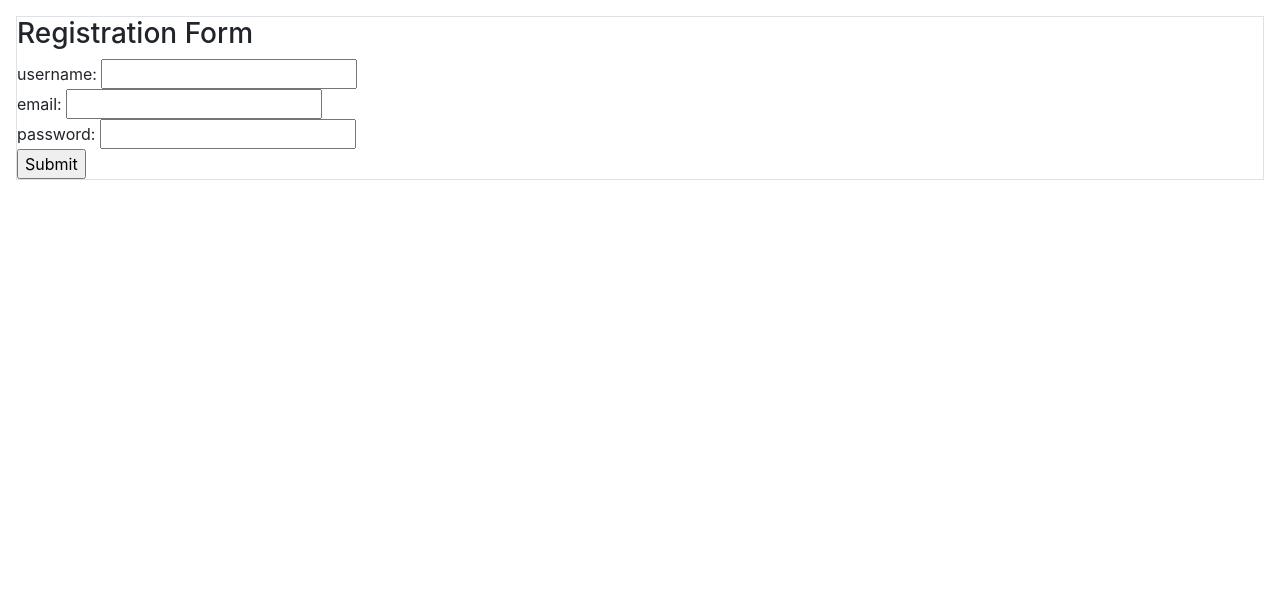
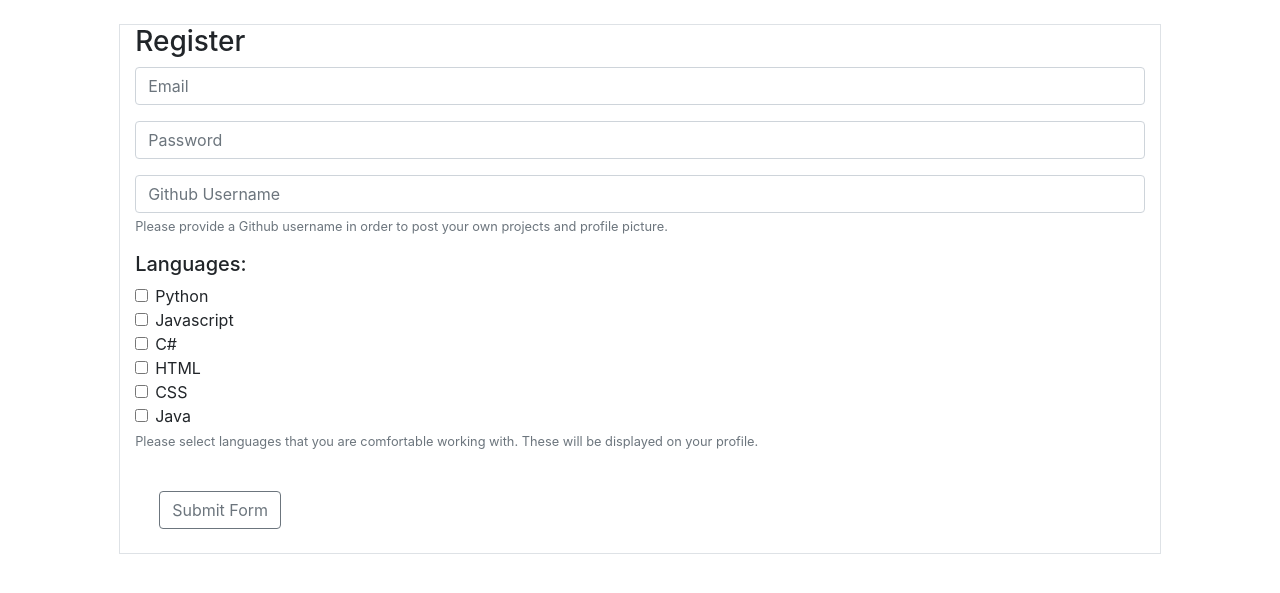
Before and after one commit to laynemag/LayrFIVE, a Node project: template views/registration.ejs in a window 1280 px wide. Shown: the part 48-641 px from the top of the page. Run offline with Node 20 templates, Linux system fonts and the light colour scheme; the template is opened without the code that fills it, so the values that code supplies are empty; some libraries are stand-ins or nearby versions.

Commit message:
registration and login forms updated

```diff
--- a/app.js
+++ b/app.js
@@ -1,22 +1,22 @@
 const express = require('express');
 const app = express();
-// const helmet = require('helmet');
-// app.use(express.urlencoded({extended: false}));
-// app.use(express.json());
-// const passport = require('passport');
+const helmet = require('helmet');
+app.use(express.urlencoded({extended: false}));
+app.use(express.json());
+const passport = require('passport');
 
-// require('./auth/passport-config')(passport);
-// var cookieSession = require('cookie-session');
-// app.use(cookieSession({
-//     name: 'session',
-//     keys: ['lsdjfs;ldjs;lkjdl;skdjf;lsdkjf'],
-//     maxAge: 14 * 24 * 60 * 60 * 1000
-// }))
+require('./auth/passport-config')(passport);
+var cookieSession = require('cookie-session');
+app.use(cookieSession({
+    name: 'session',
+    keys: ['lsdjfs;ldjs;lkjdl;skdjf;lsdkjf'],
+    maxAge: 14 * 24 * 60 * 60 * 1000
+}))
 //views
 app.set('view engine', 'ejs');
 //public folder
 app.use(express.static('public'));
-// app.use(helmet());
+app.use(helmet());
 // app.use(passport.initialize());
 // app.use(passport.session());
 //sub routes
--- a/package.json
+++ b/package.json
@@ -23,6 +23,7 @@
     "express": "^4.17.1",
     "helmet": "^4.4.1",
     "passport": "^0.4.1",
+    "passport-local": "^1.0.0",
     "pg": "^8.5.1",
     "pg-hstore": "^2.3.3",
     "sequelize": "^6.4.0"
--- a/routes/homepage.js
+++ b/routes/homepage.js
@@ -10,5 +10,4 @@ router.get('/homepage', (req, res) => {
 
 
 
-
 module.exports = router;
--- a/routes/index.js
+++ b/routes/index.js
@@ -1,10 +1,10 @@
-
 const express = require("express");
 const router = express.Router();
+const passport = require('passport');
 const authReq = require('../auth');
 
 router.get("/", (req, res) => {
-    res.send("home page");
+    res.render('index');
 });
 
 router.post("/", passport.authenticate('local', {successRedirect: '/protected', failureRedirect: '/login'}))
--- a/views/registration.ejs
+++ b/views/registration.ejs
@@ -15,20 +15,81 @@
 <%- include('partials/layout/header.ejs') %>
 
 <body>
-  <div class="border m-3">
-    <h3>Registration Form</h3>
+
+  <div class="container-fluid d-flex justify-content-center">
+
+  <!-- form div -->
+  <div class="border m-3 col-10">
+
     <form action="/registration" method="POST">
+      <h3>Register</h3>
 
-        username: <input type="text" name="username" id="username"><br>
-        email: <input type="text" name="email" id="email"><br>
-        password: <input type="password" name="password" id="password"><br>
-
-        <input type="submit">
+      <div class="input-group mb-3">
+        <input type="text" class="form-control" placeholder="Email" aria-label="Email" name="email">
+      </div>
+      <div class="input-group mb-3">
+        <input type="password" class="form-control" placeholder="Password" aria-label="Password" name="password">
+      </div>
+      <div class="input-group">
+        <input type="password" class="form-control" placeholder="Github Username" aria-label="Github Username" name='githubUsername'>
+      </div>
+      <small class="form-text text-muted mb-3">
+        Please provide a Github username in order to post your own projects and profile picture.
+      </small>
 
 
-        </form>
+          <!-- Language checkboxes -->
+          <h5>Languages:</h5>
 
+          <div class="form-check">
+            <input class="form-check-input" type="checkbox" name="python" id="python" value="python">
+            <label class="form-check-label" for="python">
+              Python
+            </label>
+          </div>
+          <div class="form-check">
+            <input class="form-check-input" type="checkbox" name="javascript" id="javascript" value="javascript">
+            <label class="form-check-label" for="javascript">
+              Javascript
+            </label>
+          </div>
+          <div class="form-check">
+            <input class="form-check-input" type="checkbox" name="csharp" id="csharp" value="csharp">
+            <label class="form-check-label" for="csharp">
+              C#
+            </label>
+          </div>
+          <div class="form-check">
+            <input class="form-check-input" type="checkbox" name="html" id="html" value="html">
+            <label class="form-check-label" for="html">
+              HTML
+            </label>
+          </div>
+          <div class="form-check">
+            <input class="form-check-input" type="checkbox" name="css" id="css" value="css">
+            <label class="form-check-label" for="css">
+              CSS
+            </label>
+          </div>
+          <div class="form-check">
+            <input class="form-check-input" type="checkbox" name="java" id="java" value="java">
+            <label class="form-check-label" for="java">
+              Java
+            </label>
+          </div>
+          <small class="form-text text-muted mb-3">
+            Please select languages that you are comfortable working with. These will be displayed on your profile.
+          </small>
+          <!-- end of checkboxes -->
+
+
+    <button type="submit" class="btn btn-outline-secondary m-4" id="submitForm">Submit Form</button>
+    </form>
   </div>
+  <!-- end of form div -->
+
+</div>
+<!-- end of container div -->
 </body>
 
 
```
Also changed, not shown: views/index.ejs (+22 -7 lines), 1 other file.
